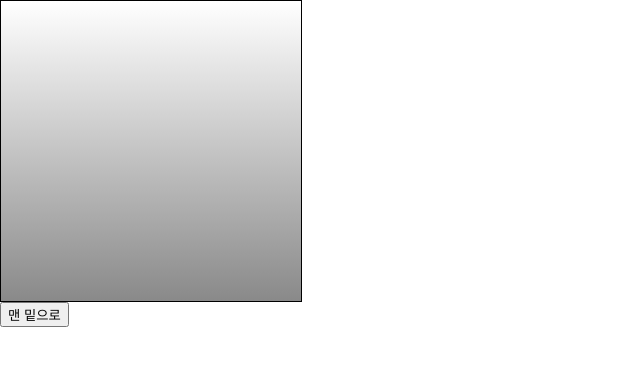
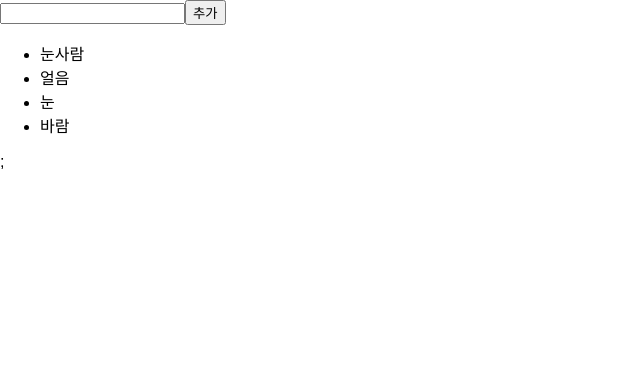
Before and after one commit to smart-cau/react_book_study, a React (Create React App) app: page / in a window 1280 px wide. Shown: the top 366 px of the page, without its empty margins (0-640 px from the left). Built offline with nearby package versions, Linux system fonts and the light colour scheme.

Commit message:
Chpter 6 __ Componet Iteration __ map() & key __ simple data insertion & deletion

```diff
--- a/src/App.js
+++ b/src/App.js
@@ -1,14 +1,11 @@
 import React, { Component } from "react";
-import ScrollBox from "./ScrollBox";
+import IterationSample from "./IterationSample";
 
 class App extends Component {
   render() {
     return (
       <div>
-        <ScrollBox ref={ref => (this.scrollBox = ref)} />
-        <button onClick={() => this.scrollBox.scrollToBottom()}>
-          맨 밑으로
-        </button>
+        <IterationSample />
       </div>
     );
   }
--- /dev/null
+++ b/src/IterationSample.js
@@ -0,0 +1,71 @@
+// Chapter 6.Componet Iteration 컴포넌트 반복.
+import React, { Component } from "react";
+
+class IterationSample extends Component {
+  // 1) 초기 state 설정.
+  state = {
+    names: ["눈사람", "얼음", "눈", "바람"],
+    name: ""
+  };
+
+  // 2) 데이터 추가 기능을 위한 event handler & input & button
+  handleChange = e => {
+    this.setState({
+      name: e.target.value
+    });
+  };
+
+  handleInsert = () => {
+    // names 배열에 추가하고, name 값을 초기화한다.
+    this.setState({
+      names: this.state.names.concat(this.state.name),
+      name: ""
+    });
+  };
+
+  // 3) 데이터 삭제기능 구현. 더블클릭하면 삭제되도록 함.
+  handleRemove = index => {
+    // 편의상 named의 레퍼런스를 미리 만든다.
+    // names = this.state.names;
+    const { names } = this.state;
+    /*
+    배열을 자르는 내장 함수 slice와 전개 연산자(...)를 사용하여
+    index번째 값을 제외한 값들을 배열에 넣어준다.
+    */
+    this.setState({
+      names: [...names.slice(0, index), ...names.slice(index + 1, names.length)]
+    });
+  };
+
+  // + 간단한 삭제기능 구현.
+  handleRemoveFilter = index => {
+    const { names } = this.state;
+    this.setState({
+      // filter로 index번째를 제외한 원소만 있는 새 배열 생성.
+      // filter는 배열에서 특정 조건을 만족하는 값들만 추출하여 새로운 배열을 만든다.
+      names: names.filter((item, i) => i !== index)
+    });
+  };
+
+  render() {
+    const nameList = this.state.names.map((name, index) => (
+      <li
+        key={index}
+        onDoubleClick={() => {
+          this.handleRemove(index); // this.handleRemoveFilter(index) 간단한 삭제기능
+        }}
+      >
+        {name}
+      </li>
+    ));
+    return (
+      <div>
+        <input onChange={this.handleChange} value={this.state.name} />
+        <button onClick={this.handleInsert}>추가</button>
+        <ul>{nameList}</ul>;
+      </div>
+    );
+  }
+}
+
+export default IterationSample;
```
